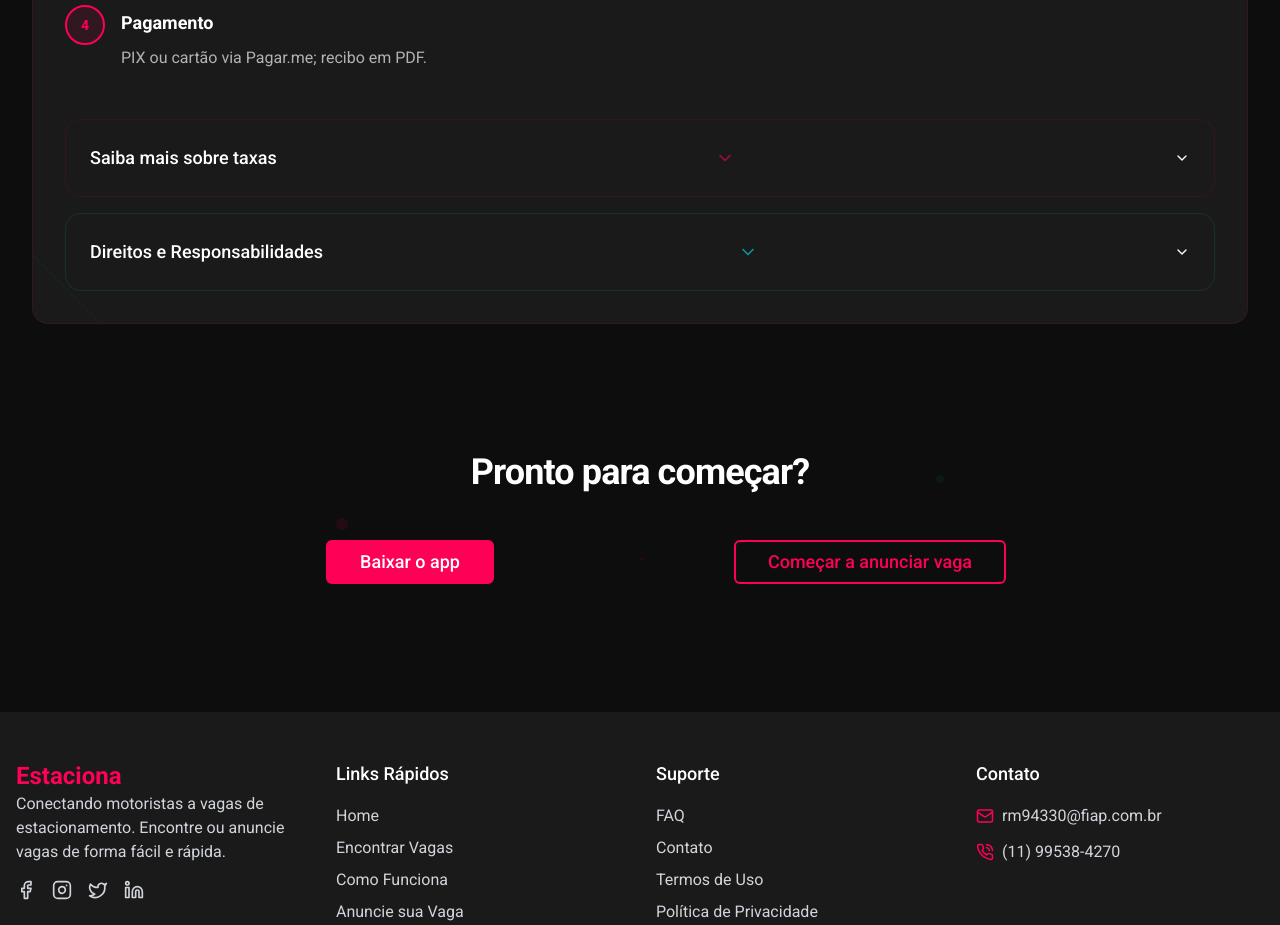
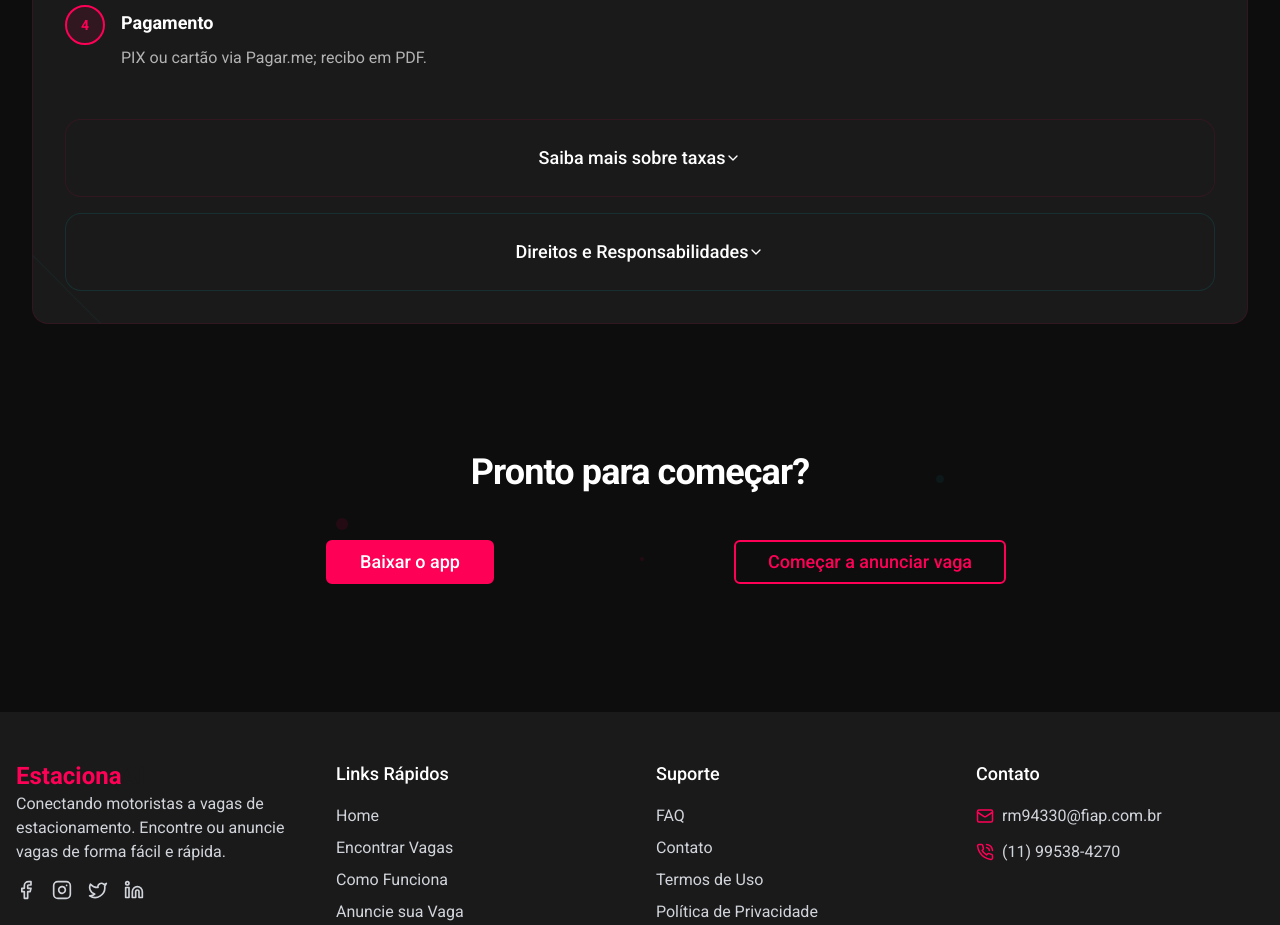
Before and after one commit to Reinaldocouto/estaciona-ai-hub, a React (Vite) app: page /how-it-works in a window 1280 px wide. Shown: the part 1340-2265 px from the top of the page. Built offline with nearby package versions, Linux system fonts and the light colour scheme.

Commit message:
Fix arrow display in "Saiba mais"

```diff
--- a/src/components/how-it-works/AccordionSection.tsx
+++ b/src/components/how-it-works/AccordionSection.tsx
@@ -1,6 +1,5 @@
 
 import React from 'react';
-import { ChevronDown } from 'lucide-react';
 import { Accordion, AccordionContent, AccordionItem, AccordionTrigger } from '@/components/ui/accordion';
 
 interface AccordionSectionProps {
@@ -14,9 +13,8 @@ const AccordionSection: React.FC<AccordionSectionProps> = ({ persona }) => {
         <>
           <Accordion type="single" collapsible className="w-full space-y-4">
             <AccordionItem value="taxas" className="bg-card/50 border border-primary/10 rounded-2xl px-6 py-2 hover:border-primary/20 transition-all duration-300">
-              <AccordionTrigger className="text-lg font-medium text-foreground hover:text-primary transition-colors duration-300 [&[data-state=open]>svg]:rotate-180">
+              <AccordionTrigger className="text-lg font-medium text-foreground hover:text-primary transition-colors duration-300 justify-center [&[data-state=open]>svg]:rotate-180">
                 Saiba mais sobre taxas
-                <ChevronDown className="h-5 w-5 text-primary/60 transition-transform duration-300" />
               </AccordionTrigger>
               <AccordionContent className="pt-4 pb-2">
                 <ul className="space-y-3 text-muted-foreground">
@@ -43,9 +41,8 @@ const AccordionSection: React.FC<AccordionSectionProps> = ({ persona }) => {
 
           <Accordion type="single" collapsible className="w-full">
             <AccordionItem value="direitos" className="bg-card/50 border border-accent/10 rounded-2xl px-6 py-2 hover:border-accent/20 transition-all duration-300">
-              <AccordionTrigger className="text-lg font-medium text-foreground hover:text-accent transition-colors duration-300 [&[data-state=open]>svg]:rotate-180">
+              <AccordionTrigger className="text-lg font-medium text-foreground hover:text-accent transition-colors duration-300 justify-center [&[data-state=open]>svg]:rotate-180">
                 Direitos e Responsabilidades
-                <ChevronDown className="h-5 w-5 text-accent/60 transition-transform duration-300" />
               </AccordionTrigger>
               <AccordionContent className="pt-4 pb-2">
                 <h5 className="font-bold text-foreground mb-4 text-base">Seus direitos:</h5>
@@ -91,9 +88,8 @@ const AccordionSection: React.FC<AccordionSectionProps> = ({ persona }) => {
         <>
           <Accordion type="single" collapsible className="w-full space-y-4">
             <AccordionItem value="pagamentos" className="bg-card/50 border border-primary/10 rounded-2xl px-6 py-2 hover:border-primary/20 transition-all duration-300">
-              <AccordionTrigger className="text-lg font-medium text-foreground hover:text-primary transition-colors duration-300 [&[data-state=open]>svg]:rotate-180">
+              <AccordionTrigger className="text-lg font-medium text-foreground hover:text-primary transition-colors duration-300 justify-center [&[data-state=open]>svg]:rotate-180">
                 Detalhes de pagamentos
-                <ChevronDown className="h-5 w-5 text-primary/60 transition-transform duration-300" />
               </AccordionTrigger>
               <AccordionContent className="pt-4 pb-2">
                 <ul className="space-y-3 text-muted-foreground">
@@ -120,9 +116,8 @@ const AccordionSection: React.FC<AccordionSectionProps> = ({ persona }) => {
 
           <Accordion type="single" collapsible className="w-full">
             <AccordionItem value="responsabilidades" className="bg-card/50 border border-accent/10 rounded-2xl px-6 py-2 hover:border-accent/20 transition-all duration-300">
-              <AccordionTrigger className="text-lg font-medium text-foreground hover:text-accent transition-colors duration-300 [&[data-state=open]>svg]:rotate-180">
+              <AccordionTrigger className="text-lg font-medium text-foreground hover:text-accent transition-colors duration-300 justify-center [&[data-state=open]>svg]:rotate-180">
                 Direitos e Responsabilidades
-                <ChevronDown className="h-5 w-5 text-accent/60 transition-transform duration-300" />
               </AccordionTrigger>
               <AccordionContent className="pt-4 pb-2">
                 <h5 className="font-bold text-foreground mb-4 text-base">Seus direitos:</h5>
```
